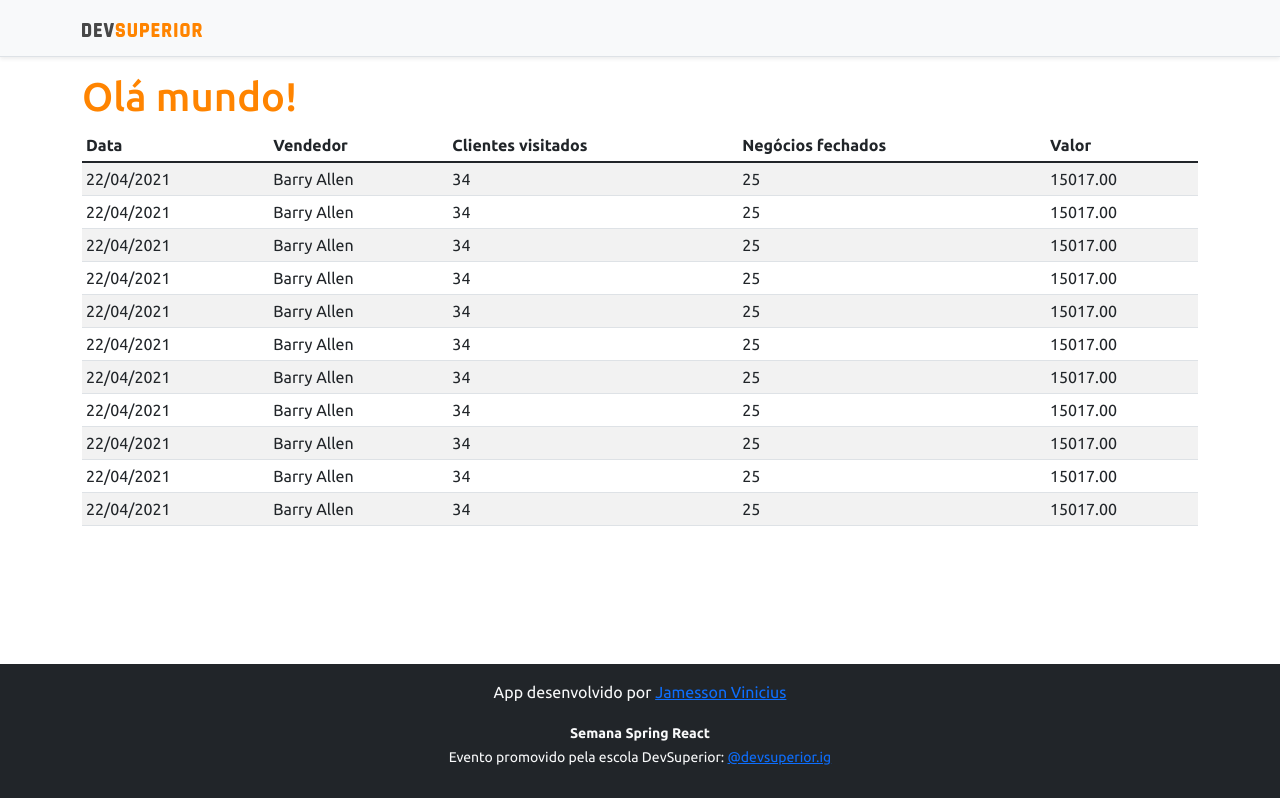
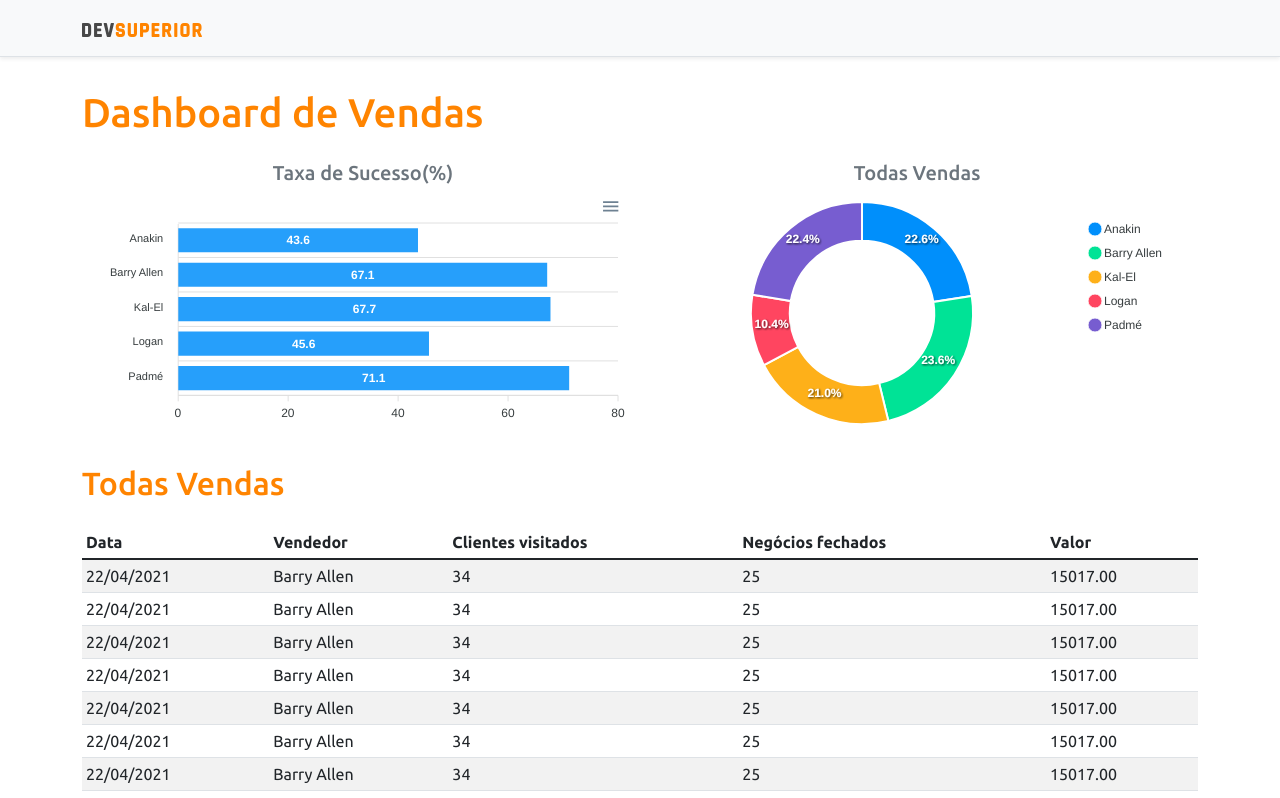
Before and after one commit to JamesVini/projeto-sds4, a React (Create React App) app in the folder frontend/: page / in a window 1280 px wide. Shown: the top 798 px of the page. Built offline with nearby package versions, Linux system fonts and the light colour scheme.

Commit message:
Static charts

```diff
--- a/frontend/package.json
+++ b/frontend/package.json
@@ -11,8 +11,10 @@
     "@types/node": "^12.0.0",
     "@types/react": "^17.0.0",
     "@types/react-dom": "^17.0.0",
+    "apexcharts": "^3.28.1",
     "bootstrap": "^5.1.1",
     "react": "^17.0.2",
+    "react-apexcharts": "^1.3.9",
     "react-dom": "^17.0.2",
     "react-scripts": "4.0.3",
     "typescript": "^4.1.2",
--- a/frontend/src/App.tsx
+++ b/frontend/src/App.tsx
@@ -1,17 +1,34 @@
+import BarChart from "components/BarChart";
 import DataTable from "components/DataTable";
+import DonutChart from "components/DonutChart";
 import Footer from "components/Footer";
 import NavBar from "components/NavBar";
 
 function App() {
   return (
     <>
-    <NavBar />
-    <div className='container'>
-      <h1 className="text-primary">Olá mundo!</h1>
-      <DataTable />
-    </div>
-    <Footer />
-  </>
+      <NavBar />
+      <div className="container">
+        <h1 className="text-primary py-3">Dashboard de Vendas</h1>
+
+        <div className="row px-3">
+          <div className="col-sm-6">
+            <h5 className="text-center text-secondary">Taxa de Sucesso(%)</h5>
+            <BarChart />
+          </div>
+          <div className="col-sm-6">
+            <h5 className="text-center text-secondary">Todas Vendas</h5>
+            <DonutChart />
+          </div>
+        </div>
+      <div className="py-3">
+        <h2 className="text-primary"> Todas Vendas </h2>
+
+      </div>
+        <DataTable />
+      </div>
+      <Footer />
+    </>
   );
 }
 
--- /dev/null
+++ b/frontend/src/components/BarChart/index.tsx
@@ -0,0 +1,34 @@
+import Chart from "react-apexcharts";
+
+const BarChart = () => {
+
+    const options = {
+        plotOptions: {
+            bar: {
+                horizontal: true,
+            }
+        },
+    };
+
+    const mockData = {
+        labels: {
+            categories: ['Anakin', 'Barry Allen', 'Kal-El', 'Logan', 'Padmé']
+        },
+        series: [
+            {
+                name: "% Sucesso",
+                data: [43.6, 67.1, 67.7, 45.6, 71.1]
+            }
+        ]
+    };
+
+    return (
+        <Chart
+            options={{ ...options, xaxis: mockData.labels }}
+            series={mockData.series}
+            type="bar"
+            height="240"
+        />
+    );
+}
+export default BarChart;
--- /dev/null
+++ b/frontend/src/components/DonutChart/index.tsx
@@ -0,0 +1,24 @@
+import Chart from "react-apexcharts";
+
+const DonutChart = () => {
+
+    const mockData = {
+        series: [477138, 499928, 444867, 220426, 473088],
+        labels: ['Anakin', 'Barry Allen', 'Kal-El', 'Logan', 'Padmé']
+    }
+
+    const options = {
+        legend: {
+            show: true
+        }
+    }
+    return (
+        <Chart
+            options={{ ...options, labels: mockData.labels }}
+            series={mockData.series}
+            type="donut"
+            height="240"
+        />
+    );
+}
+export default DonutChart;
```
Also changed, not shown: 1 other file (tests, documents, lock files or other folders).
